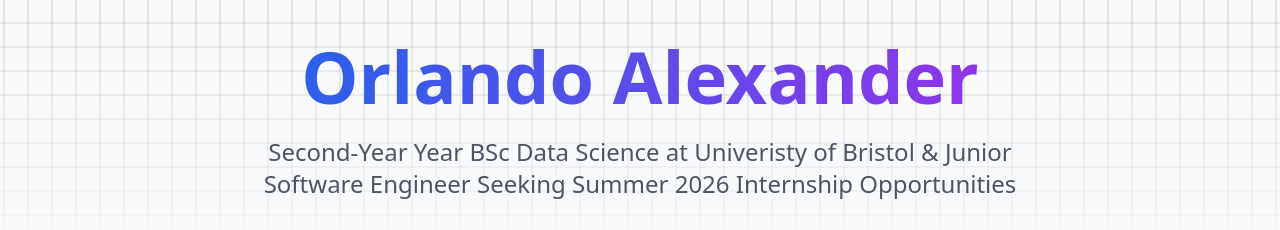
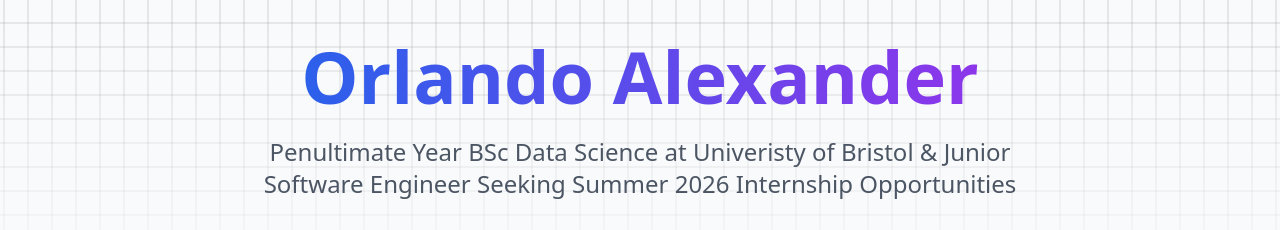
Before and after one commit to orlandoalexander/Portfolio, a Next.js app: page / in a window 1280 px wide. Shown: the top 230 px of the page. Built offline with nearby package versions, Linux system fonts and the light colour scheme.

Commit message:
Update HeroSection.tsx

```diff
--- a/app/components/HeroSection.tsx
+++ b/app/components/HeroSection.tsx
@@ -19,7 +19,7 @@
             Orlando Alexander
           </h1>
           <p className="text-xl md:text-2xl text-gray-600 mb-8 max-w-3xl mx-auto">
-            Second-Year Year BSc Data Science at Univeristy of Bristol & Junior
+            Penultimate Year BSc Data Science at Univeristy of Bristol & Junior
             Software Engineer Seeking Summer 2026 Internship Opportunities
           </p>
           <div className="flex flex-wrap justify-center gap-4 text-sm">
```
